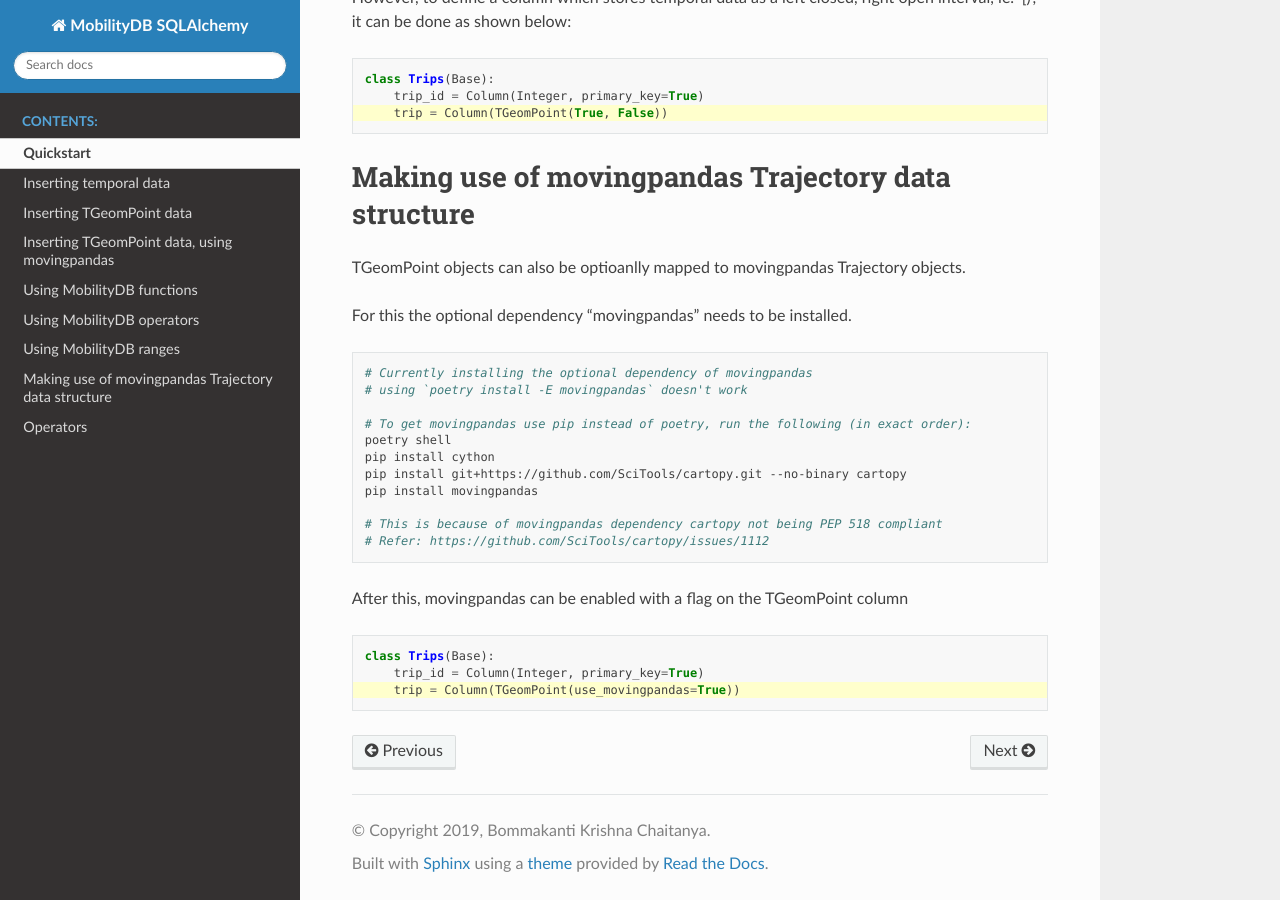
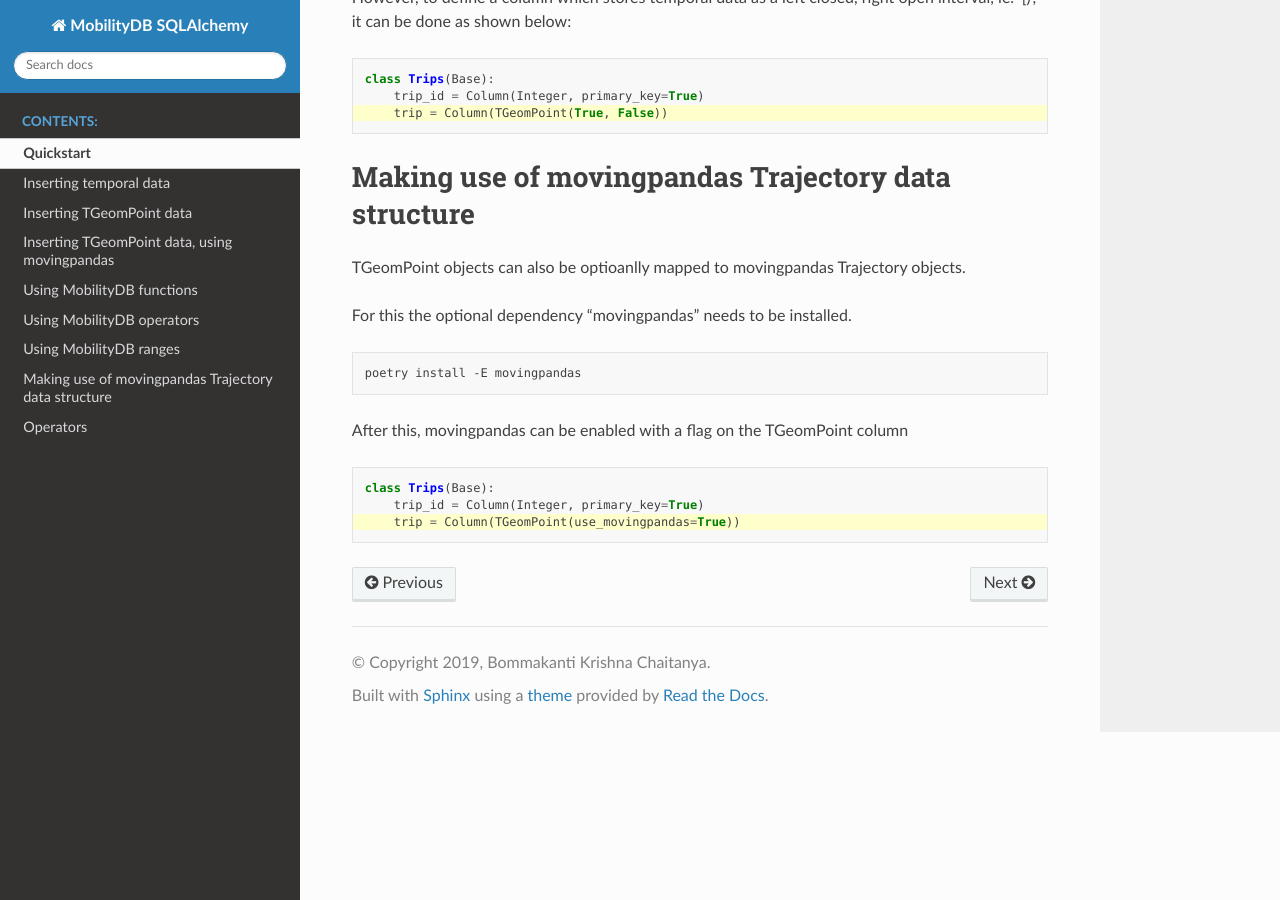
Before and after one commit to adonmo/mobilitydb-sqlalchemy, a Sphinx documentation site: the page built from docs/quickstart.rst, in a window 1280 px wide and 900 px high, scrolled down 4650 px. Built offline with Sphinx 7.4.7 and the Read the Docs theme 2.0.0, drawn with Linux system fonts in a browser that asks for light colours; the version number is read from the project's files by our own code.

Commit message:
Simplify movingpandas installation instructions

```diff
--- a/docs/quickstart.rst
+++ b/docs/quickstart.rst
@@ -261,17 +261,7 @@ For this the optional dependency "movingpandas" needs to be installed.
 
 .. code-block:: sh
 
-    # Currently installing the optional dependency of movingpandas
-    # using `poetry install -E movingpandas` doesn't work
-
-    # To get movingpandas use pip instead of poetry, run the following (in exact order):
-    poetry shell
-    pip install cython
-    pip install git+https://github.com/SciTools/cartopy.git --no-binary cartopy
-    pip install movingpandas
-
-    # This is because of movingpandas dependency cartopy not being PEP 518 compliant
-    # Refer: https://github.com/SciTools/cartopy/issues/1112
+    poetry install -E movingpandas
 
 
 After this, movingpandas can be enabled with a flag on the TGeomPoint column
--- a/pyproject.toml
+++ b/pyproject.toml
@@ -40,7 +40,7 @@ pandas = "^1.0.4"
 sqlalchemy = "^1.3.17"
 geoalchemy2 = "^0.8.4"
 shapely = "^1.7a3"
-movingpandas = {version = "^0.3rc1", optional = true}
+movingpandas = {git = "https://github.com/anitagraser/movingpandas", optional = true}
 sphinx = {version = "^2.3.1", optional = true}
 sphinx-rtd-theme = {version = "^0.4.3", optional = true}
 tomlkit = {version = "^0.5.8", optional = true}
--- a/setup.py
+++ b/setup.py
@@ -37,5 +37,6 @@ setup(
     package_dir={"": "."},
     package_data={},
     install_requires=['geoalchemy2==0.*,>=0.8.4', 'pandas==1.*,>=1.0.4', 'pymeos==0.*,>=0.0.9', 'shapely==1.*,>=1.7.0.a3', 'sqlalchemy==1.*,>=1.3.17'],
-    extras_require={"dev": ["black==19.*,>=19.10.0.b0", "dephell==0.*,>=0.8.3", "fissix==19.*,>=19.2.0.b1", "pre-commit==2.*,>=2.5.1", "psycopg2==2.*,>=2.8.4", "pytest==5.*,>=5.4.3"], "docs": ["sphinx==2.*,>=2.3.1", "sphinx-rtd-theme==0.*,>=0.4.3", "tomlkit==0.*,>=0.5.8"], "movingpandas": ["movingpandas==0.*,>=0.3.0.rc1"]},
+    dependency_links=['git+https://github.com/anitagraser/movingpandas#egg=movingpandas'],
+    extras_require={"dev": ["black==19.*,>=19.10.0.b0", "dephell==0.*,>=0.8.3", "fissix==19.*,>=19.2.0.b1", "pre-commit==2.*,>=2.5.1", "psycopg2==2.*,>=2.8.4", "pytest==5.*,>=5.4.3"], "docs": ["sphinx==2.*,>=2.3.1", "sphinx-rtd-theme==0.*,>=0.4.3", "tomlkit==0.*,>=0.5.8"], "movingpandas": ["movingpandas"]},
 )
```
Also changed, not shown: README.rst (+1 -13 lines), 6 other files.
